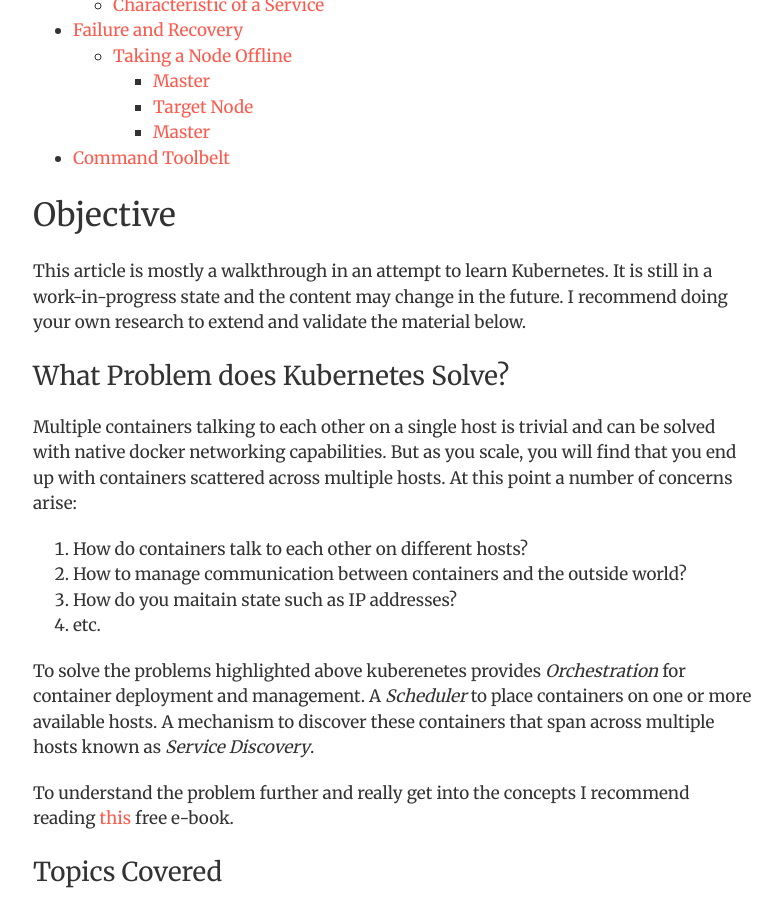
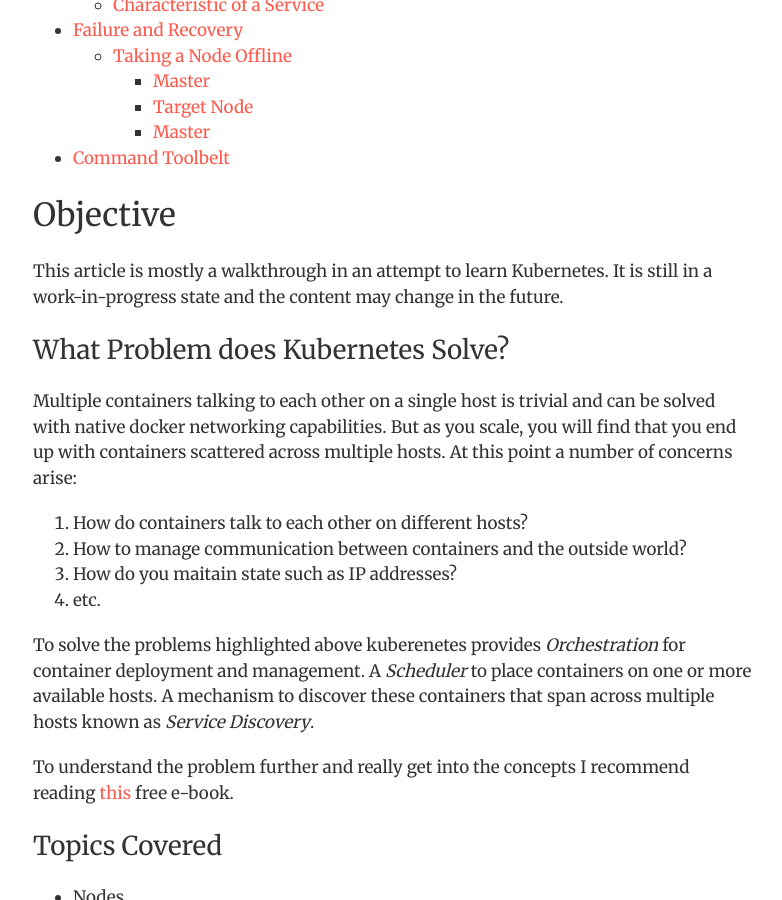
Before and after one commit to haani-niyaz/devops-journal, a Jekyll site: the page built from _posts/2016-10-16-getting-started-with-kubernetes.markdown, in a window 1280 px wide and 900 px high, scrolled down 997 px. Shown: the whole window, without its empty margins (247-1029 px from the left). Built offline with Jekyll 4.4.1, drawn with Linux system fonts in a browser that asks for light colours; nearby versions of some CDN libraries.

Commit message:
Remove unnecessary remarks

```diff
--- a/_posts/2016-10-16-getting-started-with-kubernetes.markdown
+++ b/_posts/2016-10-16-getting-started-with-kubernetes.markdown
@@ -14,8 +14,7 @@
 
 ## Objective
 
-This article is mostly a walkthrough in an attempt to learn Kubernetes. It is still in a work-in-progress state and the content may change in the future. I recommend doing your own research to
-extend and validate the material below.
+This article is mostly a walkthrough in an attempt to learn Kubernetes. It is still in a work-in-progress state and the content may change in the future.
 
 ### What Problem does Kubernetes Solve?
 
```
